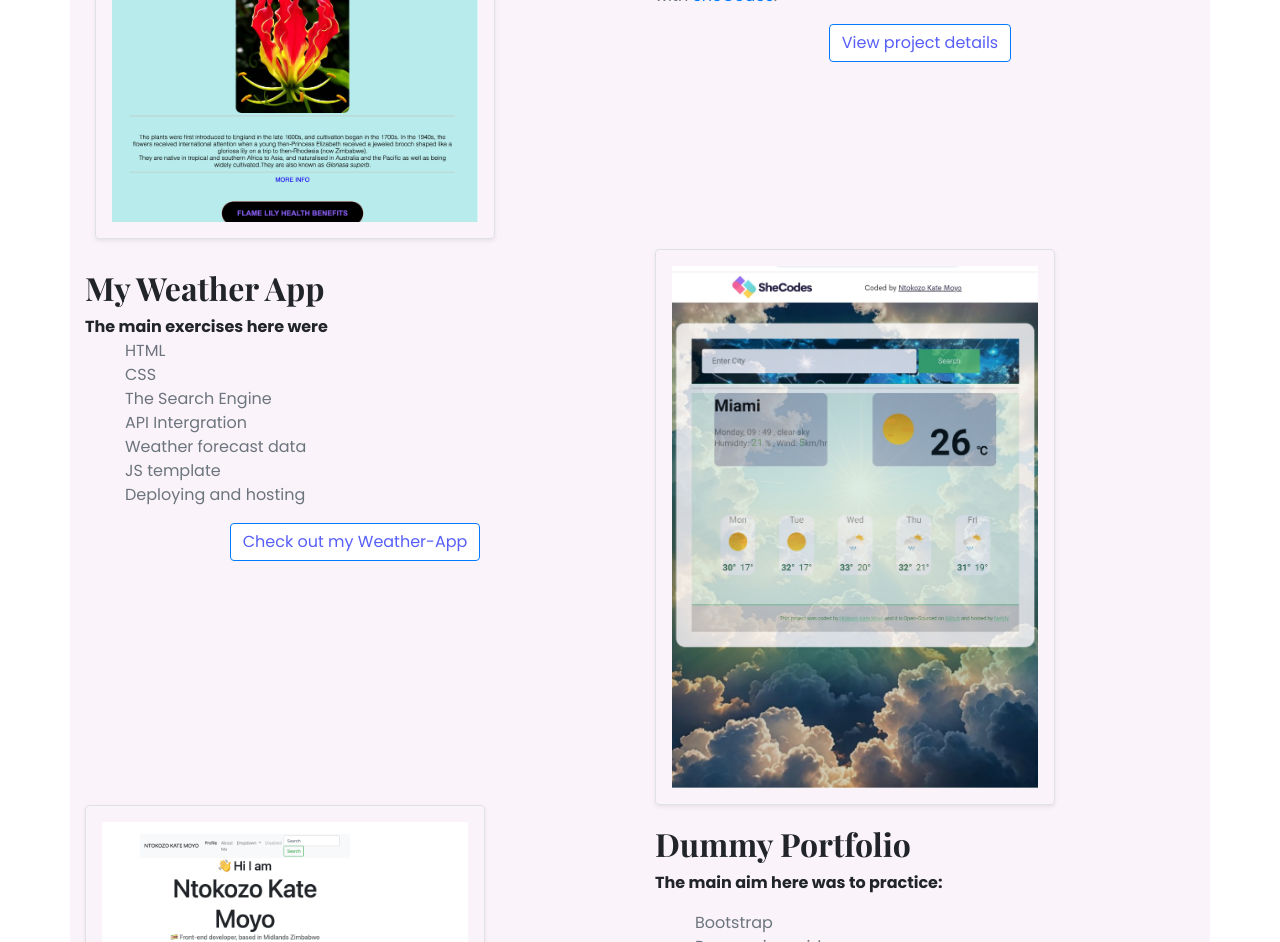
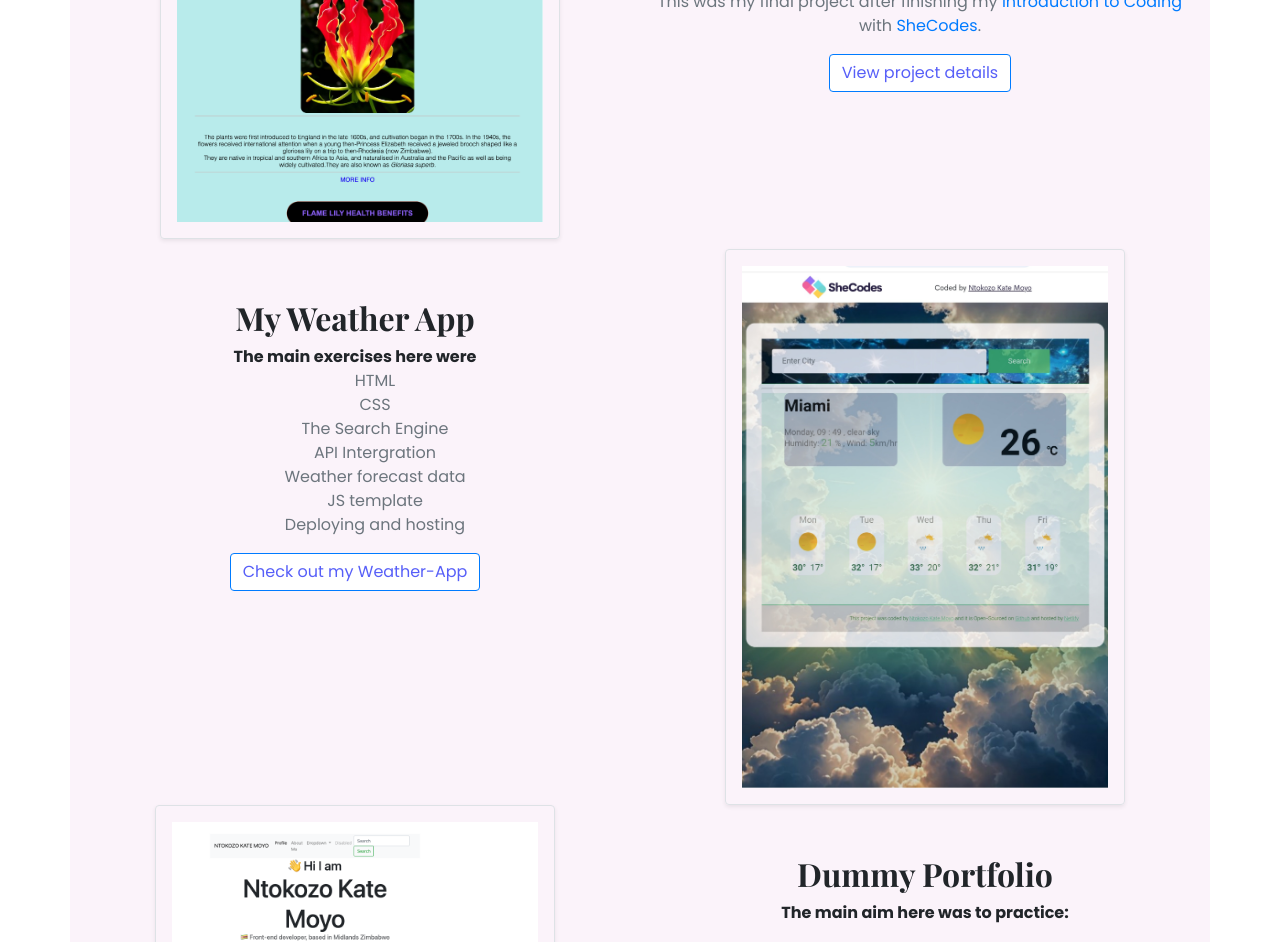
Before and after one commit to Ntokozokate/Portfolio-project, a plain HTML site: page index.html in a window 1280 px wide. Shown: the part 744-1686 px from the top of the page. Drawn offline with nearby package versions, Linux system fonts and the light colour scheme.

Commit message:
added media queries
Added media queries to better the view from bigger devices

```diff
--- a/index.html
+++ b/index.html
@@ -122,7 +122,7 @@
             class="img-fluid rounded shadow-sm p-3 border project1"
           />
         </div>
-        <div class="col-sm-6">
+        <div class="col-sm-6 project-para ">
           <h2>Flame Lilly</h2>
           <p class="text-muted">
             This was my final project after finishing my
@@ -142,7 +142,7 @@
         </div>
       </div>
       <div class="row">
-        <div class="col-sm-6">
+        <div class="col-sm-6 project-para">
           <h2>My Weather App</h2>
           <b>The main exercises here were</b>
           <ul style="list-style-type: none " class=" text-muted">
@@ -169,7 +169,7 @@
         </div>
         <div class="row ">
           <div class="col-sm-6"> <img src="images/dummy-portfolio.png" class="img-fluid rounded shadow-sm p-3 border project1"></div>
-          <div class="col-sm-6">
+          <div class="col-sm-6 project-para">
             <h2>Dummy Portfolio</h2>
             <p>
              <b>The main aim here was to practice:</b>
--- a/portfolio.css
+++ b/portfolio.css
@@ -45,7 +45,7 @@ h1 {
 }
 .projects {
   background-color: var(--branding-color);
-  text-align: left;
+  text-align: center;
 }
 .projects h3 {
   font-weight: bold;
@@ -75,7 +75,7 @@ h1 {
 
 .flamelily {
   padding: 10px;
-  text-align: left;
+  text-align: center;
 }
 .footer {
   background-color: rgb(238, 178, 238);
@@ -87,3 +87,8 @@ h1 {
 .footer-button {
   margin-top: 50px;
 }
+@media (min-width: 800px) {
+  .project-para {
+    padding-top: 30px;
+  }
+}
```
